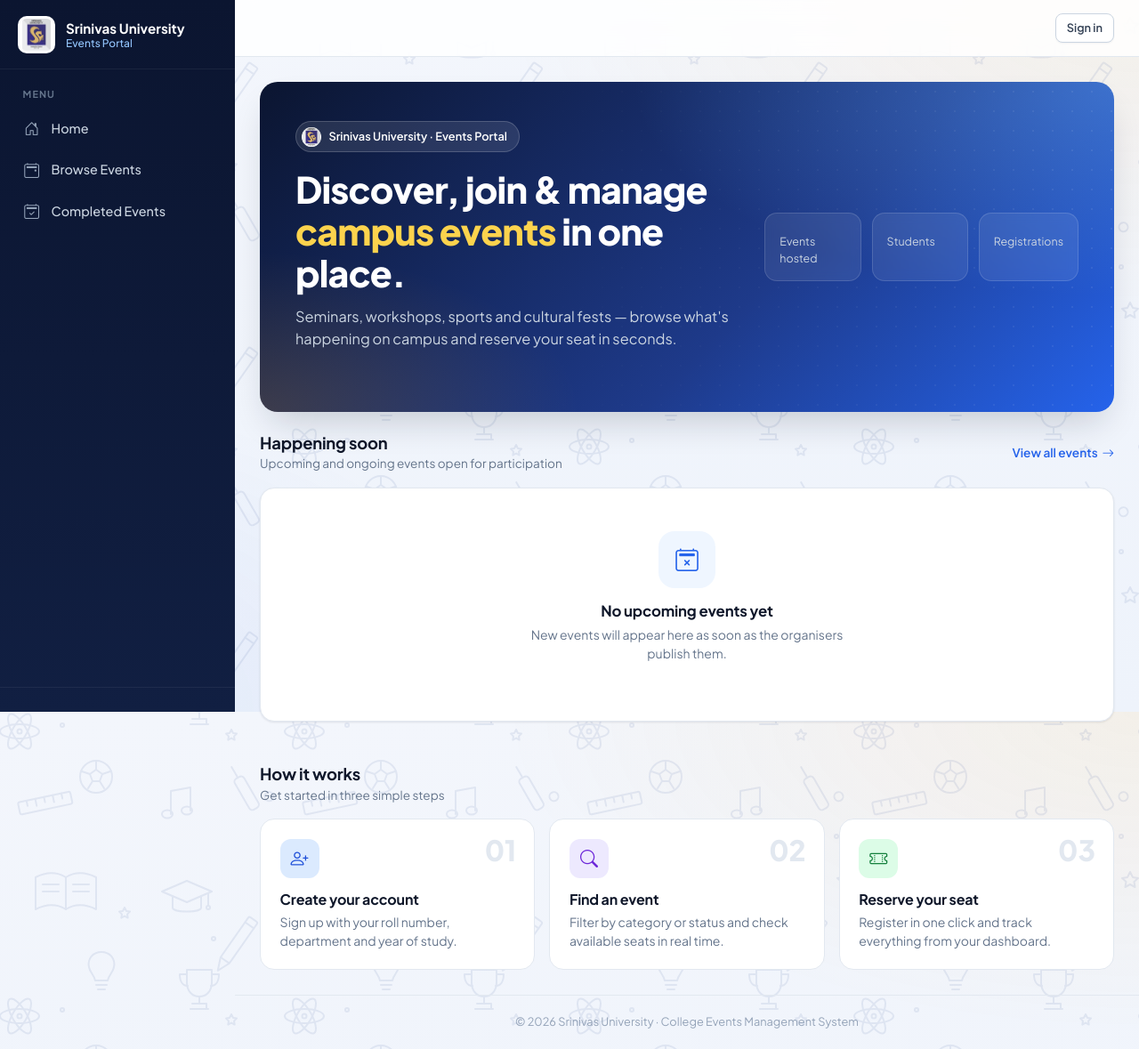
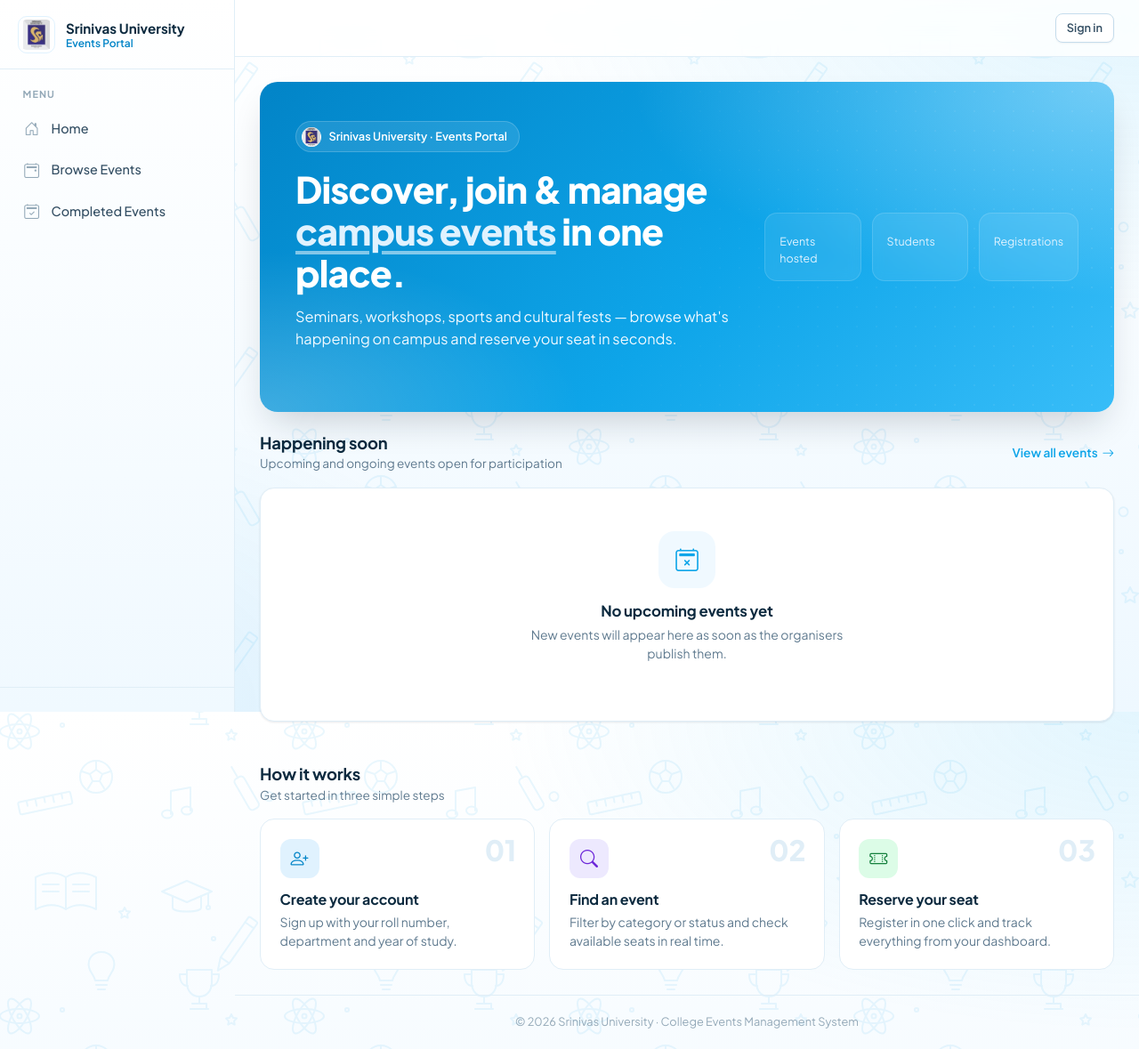
Before and after one commit to rajeshjaprel2-ui/back_front_k, a Django app: template frontend/templates/events/home.html in a window 1280 px wide. Shown: the whole page at 89% size. Run offline with Django 5.2, Linux system fonts and the light colour scheme; the template is opened without the code that fills it, so the values that code supplies are empty.

Commit message:
Update site theme colours
Co-authored-by: Cursor <cursoragent@cursor.com>

```diff
--- a/frontend/static/events/css/style.css
+++ b/frontend/static/events/css/style.css
@@ -2,25 +2,27 @@
    Design tokens
    ========================================================================== */
 :root {
-  --primary: #2563eb;
-  --primary-600: #1d4ed8;
-  --primary-700: #1e40af;
-  --primary-50: #eff6ff;
-  --primary-100: #dbeafe;
-  --accent: #f59e0b;
-
-  --navy-900: #0b1530;
-  --navy-800: #111f42;
-  --navy-700: #1b2c56;
-
-  --ink: #0f172a;
-  --ink-2: #334155;
-  --muted: #64748b;
-  --subtle: #94a3b8;
-  --border: #e2e8f0;
-  --border-strong: #cbd5e1;
+  --primary: #0ea5e9;
+  --primary-600: #0284c7;
+  --primary-700: #0369a1;
+  --primary-50: #f0f9ff;
+  --primary-100: #e0f2fe;
+  --primary-200: #bae6fd;
+  --primary-300: #7dd3fc;
+  --accent: #38bdf8;
+
+  --navy-900: #0369a1;
+  --navy-800: #0284c7;
+  --navy-700: #0ea5e9;
+
+  --ink: #0c2a3f;
+  --ink-2: #334e63;
+  --muted: #5f7a8f;
+  --subtle: #94a9b8;
+  --border: #e0eef7;
+  --border-strong: #c5dcec;
   --surface: #ffffff;
-  --bg: #f5f7fb;
+  --bg: #f4faff;
 
   --success: #16a34a;
   --success-50: #dcfce7;
@@ -44,8 +46,8 @@
 
   --bs-body-font-family: "Plus Jakarta Sans", system-ui, -apple-system, "Segoe UI", sans-serif;
   --bs-body-color: var(--ink);
-  --bs-link-color-rgb: 37, 99, 235;
-  --bs-link-hover-color-rgb: 29, 78, 216;
+  --bs-link-color-rgb: 2, 132, 199;
+  --bs-link-hover-color-rgb: 3, 105, 161;
 }
 
 * { box-sizing: border-box; }
@@ -57,9 +59,9 @@ body {
   background-color: var(--bg);
   background-image:
     url("../img/campus-pattern.svg"),
-    radial-gradient(1200px 600px at 100% 0%, rgba(245, 158, 11, 0.08), transparent 60%),
-    radial-gradient(1000px 600px at 0% 100%, rgba(37, 99, 235, 0.08), transparent 60%),
-    linear-gradient(180deg, #f3f6fc 0%, #eef3fb 100%);
+    radial-gradient(1200px 600px at 100% 0%, rgba(56, 189, 248, 0.14), transparent 60%),
+    radial-gradient(1000px 600px at 0% 100%, rgba(14, 165, 233, 0.1), transparent 60%),
+    linear-gradient(180deg, #ffffff 0%, #eef8ff 100%);
   background-size: 320px 320px, auto, auto, auto;
   background-attachment: fixed;
   color: var(--ink);
@@ -87,8 +89,9 @@ a { text-decoration: none; }
 
 .sidebar {
   width: var(--sidebar-w);
-  background: linear-gradient(180deg, var(--navy-900) 0%, var(--navy-800) 100%);
-  color: #cbd5e1;
+  background: linear-gradient(180deg, #ffffff 0%, #f0f9ff 100%);
+  border-right: 1px solid var(--border);
+  color: var(--ink-2);
   position: sticky;
   top: 0;
   height: 100vh;
@@ -103,17 +106,18 @@ a { text-decoration: none; }
   align-items: center;
   gap: 0.75rem;
   padding: 1.1rem 1.25rem;
-  border-bottom: 1px solid rgba(255, 255, 255, 0.06);
-  color: #fff;
-}
-
-.sidebar-brand:hover { color: #fff; }
+  border-bottom: 1px solid var(--border);
+  color: var(--ink);
+}
+
+.sidebar-brand:hover { color: var(--ink); }
 
 .brand-logo {
   width: 42px;
   height: 42px;
   object-fit: contain;
   background: #fff;
+  border: 1px solid var(--primary-100);
   border-radius: 10px;
   padding: 3px;
   flex-shrink: 0;
@@ -121,7 +125,7 @@ a { text-decoration: none; }
 
 .brand-text { display: flex; flex-direction: column; line-height: 1.25; min-width: 0; }
 .brand-text strong { font-size: 0.95rem; font-weight: 700; }
-.brand-text span { font-size: 0.75rem; color: #93c5fd; font-weight: 500; }
+.brand-text span { font-size: 0.75rem; color: var(--primary-600); font-weight: 600; }
 
 .sidebar-nav {
   flex: 1;
@@ -134,7 +138,7 @@ a { text-decoration: none; }
   font-weight: 700;
   letter-spacing: 0.1em;
   text-transform: uppercase;
-  color: #64748b;
+  color: var(--subtle);
   padding: 1rem 0.75rem 0.5rem;
 }
 
@@ -147,29 +151,29 @@ a { text-decoration: none; }
   padding: 0.6rem 0.75rem;
   margin-bottom: 2px;
   border-radius: 10px;
-  color: #cbd5e1;
+  color: var(--ink-2);
   font-weight: 500;
   font-size: 0.9rem;
   transition: background 0.15s ease, color 0.15s ease;
   position: relative;
 }
 
-.side-link i { font-size: 1.05rem; width: 1.25rem; text-align: center; color: #94a3b8; transition: color 0.15s ease; }
-
-.side-link:hover { background: rgba(255, 255, 255, 0.06); color: #fff; }
-.side-link:hover i { color: #fff; }
+.side-link i { font-size: 1.05rem; width: 1.25rem; text-align: center; color: var(--subtle); transition: color 0.15s ease; }
+
+.side-link:hover { background: var(--primary-50); color: var(--primary-700); }
+.side-link:hover i { color: var(--primary-600); }
 
 .side-link.active {
-  background: var(--primary);
+  background: linear-gradient(135deg, var(--primary), var(--accent));
   color: #fff;
-  box-shadow: 0 6px 16px -6px rgba(37, 99, 235, 0.7);
+  box-shadow: 0 6px 16px -6px rgba(14, 165, 233, 0.6);
 }
 
 .side-link.active i { color: #fff; }
 
 .sidebar-footer {
   padding: 0.85rem;
-  border-top: 1px solid rgba(255, 255, 255, 0.06);
+  border-top: 1px solid var(--border);
 }
 
 .sidebar-user {
@@ -516,7 +521,7 @@ a { text-decoration: none; }
   flex-shrink: 0;
 }
 
-.tint-blue { background: #dbeafe; color: #1d4ed8; }
+.tint-blue { background: #e0f2fe; color: #0284c7; }
 .tint-green { background: #dcfce7; color: #15803d; }
 .tint-amber { background: #fef3c7; color: #b45309; }
 .tint-violet { background: #ede9fe; color: #6d28d9; }
@@ -533,9 +538,9 @@ a { text-decoration: none; }
   padding: 2.75rem 2.5rem;
   color: #fff;
   background:
-    radial-gradient(900px 400px at 100% 0%, rgba(96, 165, 250, 0.45), transparent 60%),
-    radial-gradient(600px 300px at 0% 100%, rgba(245, 158, 11, 0.18), transparent 60%),
-    linear-gradient(135deg, var(--navy-900) 0%, #1e3a8a 60%, var(--primary) 100%);
+    radial-gradient(900px 400px at 100% 0%, rgba(186, 230, 253, 0.55), transparent 60%),
+    radial-gradient(600px 300px at 0% 100%, rgba(255, 255, 255, 0.22), transparent 60%),
+    linear-gradient(135deg, var(--primary-600) 0%, var(--primary) 55%, var(--accent) 100%);
   box-shadow: var(--shadow-lg);
 }
 
@@ -575,8 +580,8 @@ a { text-decoration: none; }
   margin-bottom: 0.9rem;
 }
 
-.hero h1 .highlight { color: #fcd34d; }
-.hero p.lead { color: #cbd5e1; font-size: 1.02rem; max-width: 560px; margin-bottom: 1.6rem; }
+.hero h1 .highlight { color: #e0f2fe; text-decoration: underline; text-decoration-color: rgba(255,255,255,.5); text-underline-offset: 6px; }
+.hero p.lead { color: #f0f9ff; font-size: 1.02rem; max-width: 560px; margin-bottom: 1.6rem; }
 
 .hero-stats {
   display: grid;
@@ -593,7 +598,7 @@ a { text-decoration: none; }
 }
 
 .hero-stat .num { font-size: 1.7rem; font-weight: 800; line-height: 1; }
-.hero-stat .lbl { font-size: 0.78rem; color: #cbd5e1; margin-top: 0.4rem; }
+.hero-stat .lbl { font-size: 0.78rem; color: #e0f2fe; margin-top: 0.4rem; }
 
 /* Welcome banner (dashboards) */
 .welcome-banner {
--- a/frontend/templates/events/base.html
+++ b/frontend/templates/events/base.html
@@ -4,7 +4,7 @@
 <head>
   <meta charset="UTF-8">
   <meta name="viewport" content="width=device-width, initial-scale=1.0">
-  <meta name="theme-color" content="#0b1530">
+  <meta name="theme-color" content="#0ea5e9">
   <title>{% block title %}College Events{% endblock %} · Srinivas University</title>
   <link rel="preconnect" href="https://fonts.googleapis.com">
   <link rel="preconnect" href="https://fonts.gstatic.com" crossorigin>
```
Also changed, not shown: other parts of frontend/static/events/css/style.css (+41 -40 lines), frontend/static/events/img/campus-pattern.svg, frontend/static/events/img/campus-skyline.svg.
